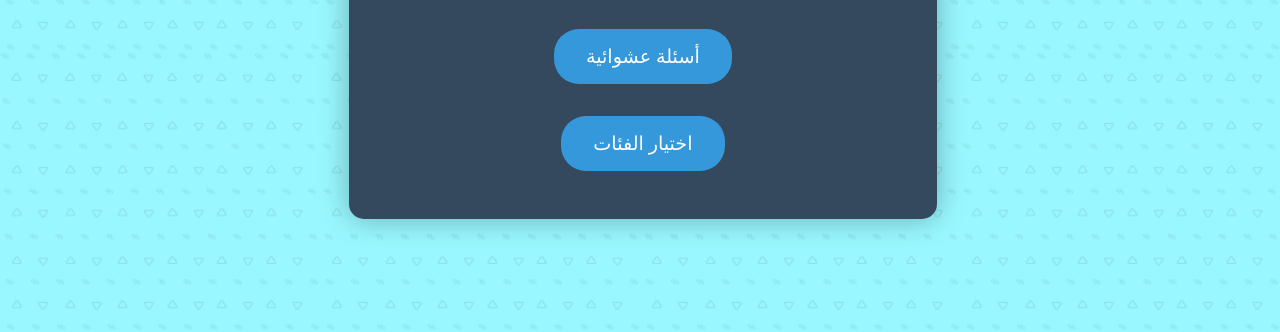
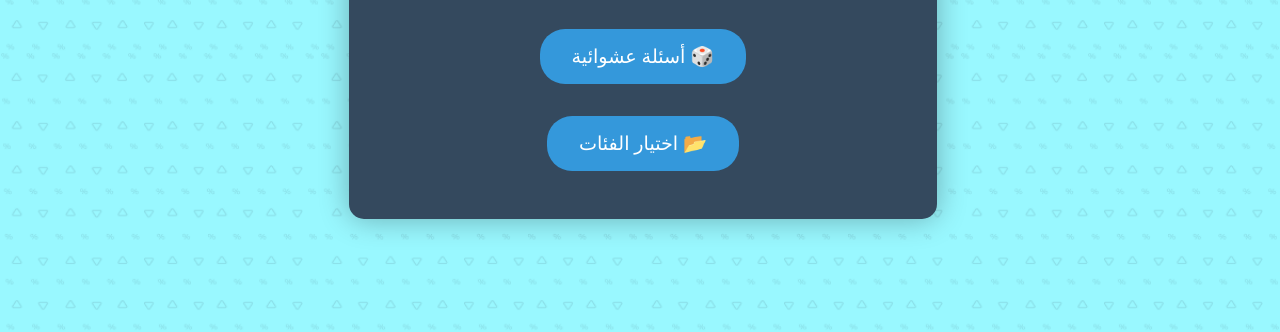
Before and after one commit to JawadAlSaeed/Km-Al-Nisbah, a website: page index.html in a window 1280 px wide. Shown: the part 508-840 px from the top of the page. Drawn offline with Linux system fonts and the light colour scheme; a web font is replaced by a local one.

Commit message:
add two emoji

```diff
--- a/index.html
+++ b/index.html
@@ -30,9 +30,9 @@
         <div class="game-container">
             <img src="logo.png" alt="كم النسبة؟" class="logo">
             <h2 class="titles">اختر طريقة اللعب</h2>
-            <button onclick="startRandomGame()">أسئلة عشوائية</button>
+            <button onclick="startRandomGame()">أسئلة عشوائية 🎲</button>
             <br>
-            <button onclick="showCategorySelection()">اختيار الفئات</button>
+            <button onclick="showCategorySelection()">اختيار الفئات 📂</button>
         </div>
     </div>
 
```
